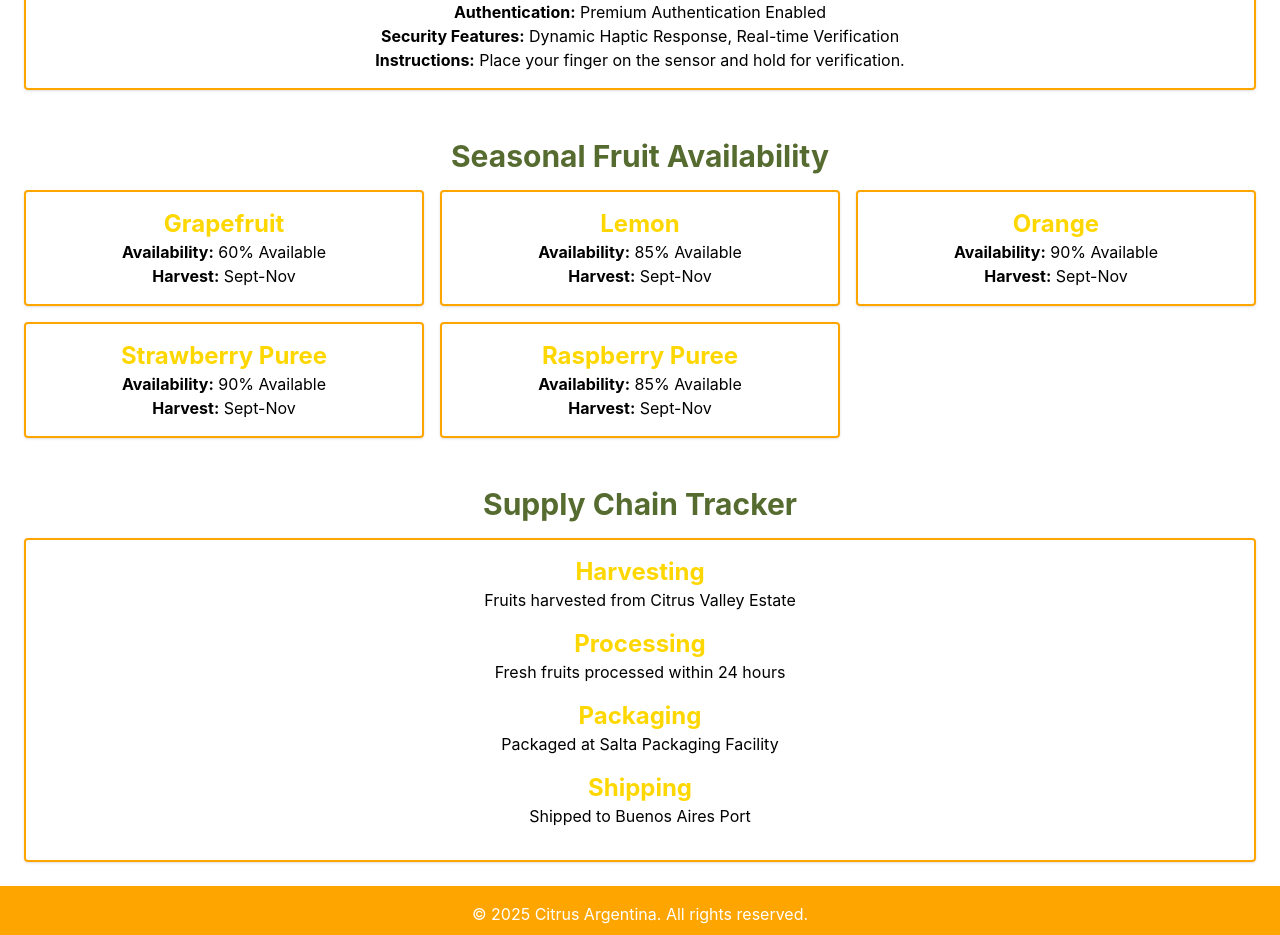
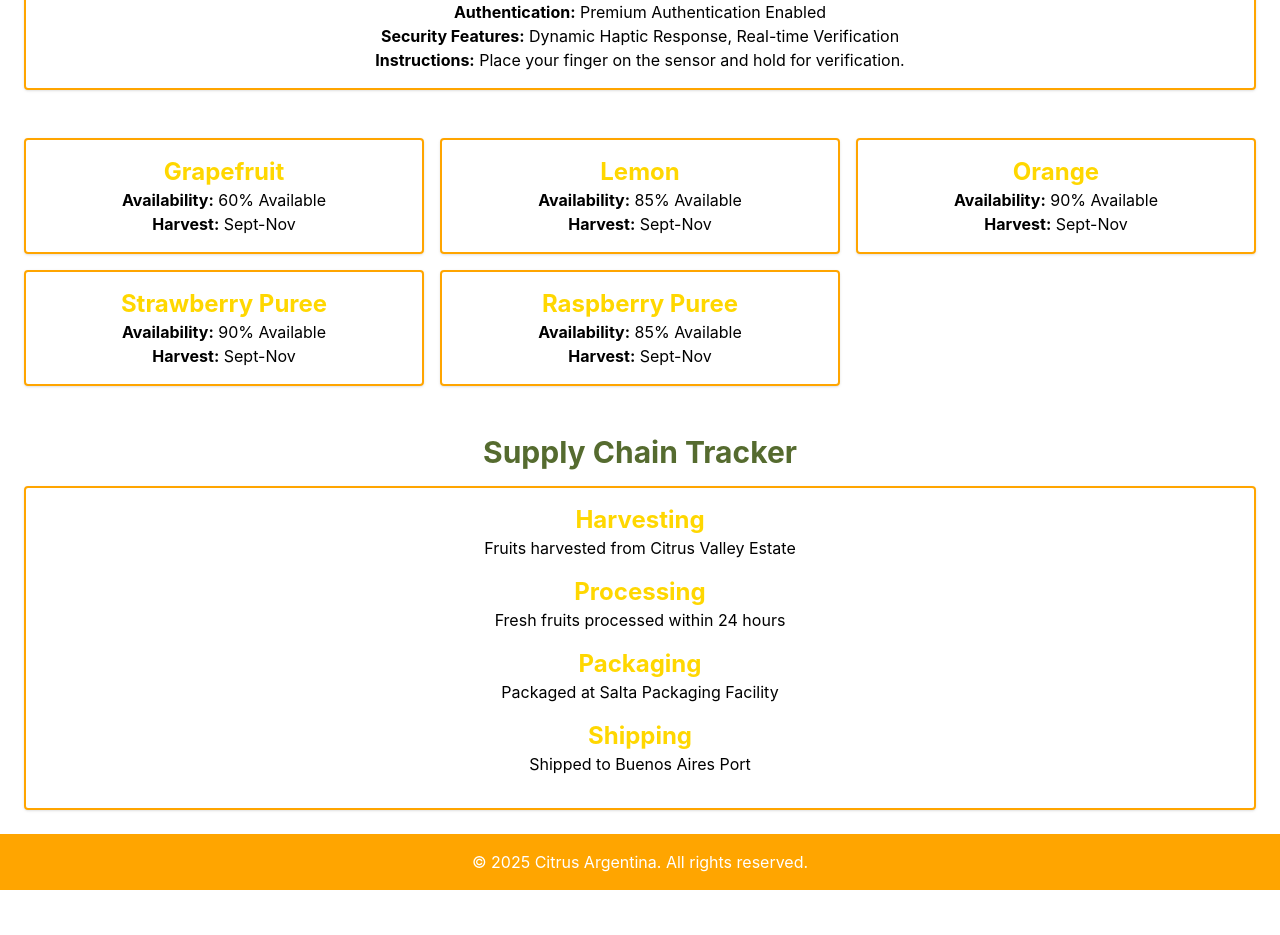
Before and after one commit to skyla643/WEBAPP_FRUITSCOMMERCE, a React (Create React App) app in the folder frontend/: page / in a window 1280 px wide. Shown: the part 2066-3001 px from the top of the page. After the commit the page ends 2956 px from the top, so only its background shows below. Built offline with nearby package versions, Linux system fonts and the light colour scheme.

Commit message:
Update SeasonalAvailability.tsx

```diff
--- a/frontend/src/components/SeasonalAvailability.tsx
+++ b/frontend/src/components/SeasonalAvailability.tsx
@@ -1,44 +1,39 @@
 import React from 'react';
-
-interface FruitAvailability {
-  id: number;
-  fruit: string;
-  availability: string;
-  harvest: string;
-}
-
-const availabilityData: FruitAvailability[] = [
-  { id: 1, fruit: 'Grapefruit', availability: '60% Available', harvest: 'Sept-Nov' },
-  { id: 2, fruit: 'Lemon', availability: '85% Available', harvest: 'Sept-Nov' },
-  { id: 3, fruit: 'Orange', availability: '90% Available', harvest: 'Sept-Nov' },
-  { id: 4, fruit: 'Strawberry Puree', availability: '90% Available', harvest: 'Sept-Nov' },
-  { id: 5, fruit: 'Raspberry Puree', availability: '85% Available', harvest: 'Sept-Nov' },
-];
 
 const SeasonalAvailability: React.FC = () => {
   return (
-    <div className="p-6" style={{ backgroundColor: 'white' }}>
-      <h2 className="text-3xl font-bold mb-4" style={{ color: '#556B2F' }}>
-        Seasonal Fruit Availability
-      </h2>
+    <div className="p-6 bg-white">
       <div className="grid grid-cols-1 md:grid-cols-2 lg:grid-cols-3 gap-4">
-        {availabilityData.map((item) => (
-          <div
-            key={item.id}
-            className="p-4 rounded shadow"
-            style={{ border: '2px solid #FFA500' }}
-          >
-            <h3 className="text-2xl font-bold" style={{ color: '#FFD700' }}>
-              {item.fruit}
-            </h3>
-            <p>
-              <strong>Availability:</strong> {item.availability}
-            </p>
-            <p>
-              <strong>Harvest:</strong> {item.harvest}
-            </p>
-          </div>
-        ))}
+        {/* Grapefruit */}
+        <div className="p-4 rounded shadow border-2" style={{ borderColor: '#FFA500' }}>
+          <h3 className="text-2xl font-bold" style={{ color: '#FFD700' }}>Grapefruit</h3>
+          <p><strong>Availability:</strong> 60% Available</p>
+          <p><strong>Harvest:</strong> Sept-Nov</p>
+        </div>
+        {/* Lemon */}
+        <div className="p-4 rounded shadow border-2" style={{ borderColor: '#FFA500' }}>
+          <h3 className="text-2xl font-bold" style={{ color: '#FFD700' }}>Lemon</h3>
+          <p><strong>Availability:</strong> 85% Available</p>
+          <p><strong>Harvest:</strong> Sept-Nov</p>
+        </div>
+        {/* Orange */}
+        <div className="p-4 rounded shadow border-2" style={{ borderColor: '#FFA500' }}>
+          <h3 className="text-2xl font-bold" style={{ color: '#FFD700' }}>Orange</h3>
+          <p><strong>Availability:</strong> 90% Available</p>
+          <p><strong>Harvest:</strong> Sept-Nov</p>
+        </div>
+        {/* Strawberry Puree */}
+        <div className="p-4 rounded shadow border-2" style={{ borderColor: '#FFA500' }}>
+          <h3 className="text-2xl font-bold" style={{ color: '#FFD700' }}>Strawberry Puree</h3>
+          <p><strong>Availability:</strong> 90% Available</p>
+          <p><strong>Harvest:</strong> Sept-Nov</p>
+        </div>
+        {/* Raspberry Puree */}
+        <div className="p-4 rounded shadow border-2" style={{ borderColor: '#FFA500' }}>
+          <h3 className="text-2xl font-bold" style={{ color: '#FFD700' }}>Raspberry Puree</h3>
+          <p><strong>Availability:</strong> 85% Available</p>
+          <p><strong>Harvest:</strong> Sept-Nov</p>
+        </div>
       </div>
     </div>
   );
```
